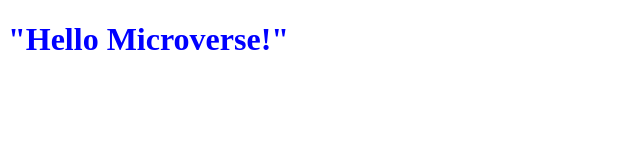
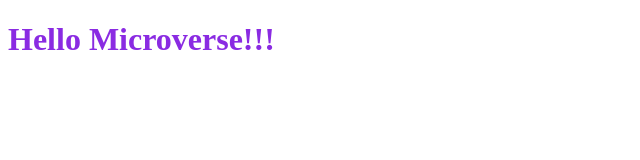
Before and after one commit to cmolinan/Hello-Microverse-project, a plain HTML site: page index.html in a window 1280 px wide. Shown: the whole page, without its empty margins (0-640 px from the left). Drawn offline with Linux system fonts and the light colour scheme.

Commit message:
Fix styles.css and update index.html and .gitignore

```diff
--- a/index.html
+++ b/index.html
@@ -7,6 +7,6 @@
     <link rel="stylesheet" href="styles.css" >
 </head>
 <body>
-    <h1>"Hello Microverse!"</h1>
+    <h1>Hello Microverse!!!</h1>
 </body>
 </html>
--- a/styles.css
+++ b/styles.css
@@ -1,3 +1,3 @@
 h1 {
-  color: blue;
+  color: blueviolet;
 }
```
Also changed, not shown: 1 other file.
